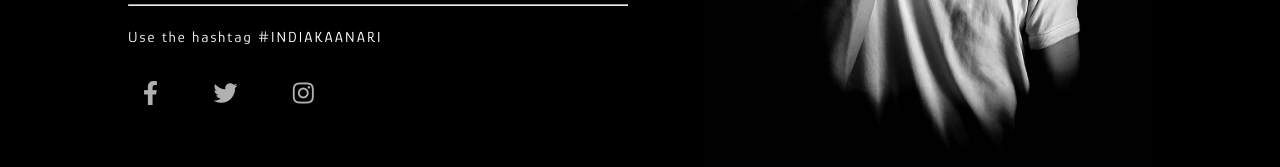
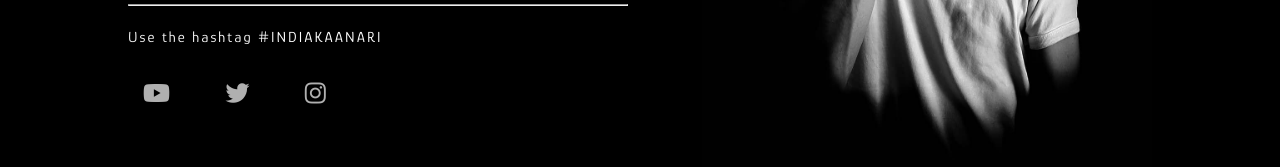
Before and after one commit to devlancer-work/BeAnari, a plain HTML site: page index.html in a window 1280 px wide. Shown: the part 426-593 px from the top of the page. Drawn offline with Linux system fonts and the light colour scheme; a script that the page names is missing.

Commit message:
Update index.html

```diff
--- a/index.html
+++ b/index.html
@@ -48,8 +48,8 @@
                 <hr class="hr-line">
                 <p>Use the hashtag <a href="https://www.instagram.com/explore/tags/indiakaanari/" target="_blank" class="hashtag">#INDIAKAANARI</a></p>
                 <div class="social-icons">
-                    <a href="#" class="icon"><i class="fab fa-facebook-f"></i></a>
-                    <a href="#" class="icon"><i class="fab fa-twitter"></i></a>
+                    <a href="https://www.youtube.com/channel/UCLfSuYr--u796_-2WAUkaXQ/featured" class="icon"><i class="fab fa-youtube"></i></a>
+                    <a href="https://twitter.com/iam_anari?lang=en" class="icon"><i class="fab fa-twitter"></i></a>
                     <a href="https://www.instagram.com/be.anari/" target="_blank" class="icon"><i class="fab fa-instagram"></i></a>
                 </div>
             </div>
```
